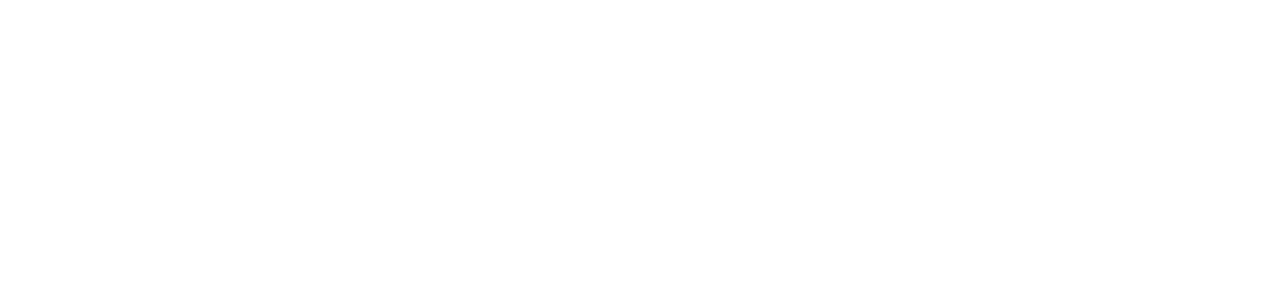
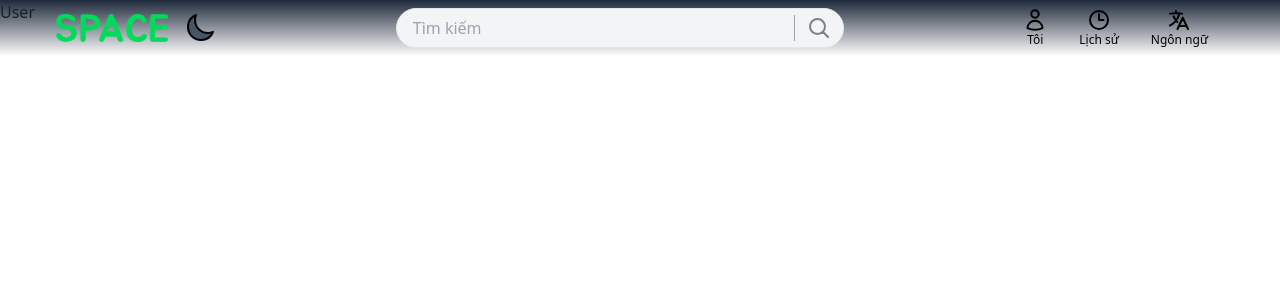
Before and after one commit to duclongdev/movie-web-app, a React (Vite) app: page /user in a window 1280 px wide. Before the commit this address had no page. Shown: the top 300 px of the page. Built offline with nearby package versions, Linux system fonts and the light colour scheme.

Commit message:
push code

```diff
--- a/src/components/optionInUser/index.jsx
+++ b/src/components/optionInUser/index.jsx
@@ -5,8 +5,14 @@ import {
   LogoutIcon,
   UserIcon2,
 } from "../../assets";
+import { useNavigate } from "react-router-dom";
 
 const Option = () => {
+  let navigate = useNavigate();
+  const routeChange = () => {
+    navigate("/user", { replace: true });
+  };
+
   return (
     <div className="w-64 bg-slate-800 rounded-md">
       <div className="bg-green-500 rounded-t-md p-4 flex ">
@@ -17,7 +23,7 @@ const Option = () => {
         />
         <span className="ml-2 mt-2 text-xl">User123456</span>
       </div>
-      <div className="p-4">
+      <div className="p-4" onClick={routeChange}>
         <button className="flex flex-row mb-4 text-white hover:text-green-500 ">
           <UserIcon2 />
           <span className="ml-4 text-white hover:text-green-500">
@@ -25,8 +31,10 @@ const Option = () => {
           </span>
         </button>
         <button className="flex flex-row mb-4 text-white hover:text-green-500">
-          <CalenderIcon  />
-          <span className="ml-4 text-white hover:text-green-500">Phim đặt trước</span>
+          <CalenderIcon />
+          <span className="ml-4 text-white hover:text-green-500">
+            Phim đặt trước
+          </span>
         </button>
         <button className="flex flex-row mb-4 text-white hover:text-green-500">
           <BookmarkIcon color={"white"} />
@@ -34,7 +42,9 @@ const Option = () => {
         </button>
         <button className="flex flex-row text-white hover:text-green-500 ">
           <LogoutIcon />
-          <span className="ml-4 text-white hover:text-green-500">Đăng xuất</span>
+          <span className="ml-4 text-white hover:text-green-500">
+            Đăng xuất
+          </span>
         </button>
       </div>
     </div>
--- a/src/components/search/index.jsx
+++ b/src/components/search/index.jsx
@@ -9,7 +9,7 @@ import "tippy.js/animations/scale.css";
 const Search = () => {
   const [message, setMessage] = useState("");
   const { t } = useTranslation();
-  const [searchResult, setSearchResult] = useState([1,2,3]);
+  const [searchResult, setSearchResult] = useState([1, 2, 3]);
   return (
     <Tippy
       interactive
--- /dev/null
+++ b/src/pages/user/index.jsx
@@ -0,0 +1,7 @@
+import React from "react";
+
+const User = () => {
+  return <div>User</div>;
+};
+
+export default User;
--- a/src/routers/index.jsx
+++ b/src/routers/index.jsx
@@ -3,12 +3,14 @@ import Favorite from "../pages/favorite";
 import Home from "../pages/home";
 import Play from "../pages/play";
 import Search from "../pages/search";
+import User from "../pages/user";
 
 const publicRoutes = [
   { path: "/", component: Home },
   { path: "/play", component: Play },
   { path: "/search", component: Search },
   { path: "/detail", component: Detail },
+  { path: "/user", component: User },
   { path: "/favorite", component: Favorite, layout: null },
 ];
 export { publicRoutes };
```
